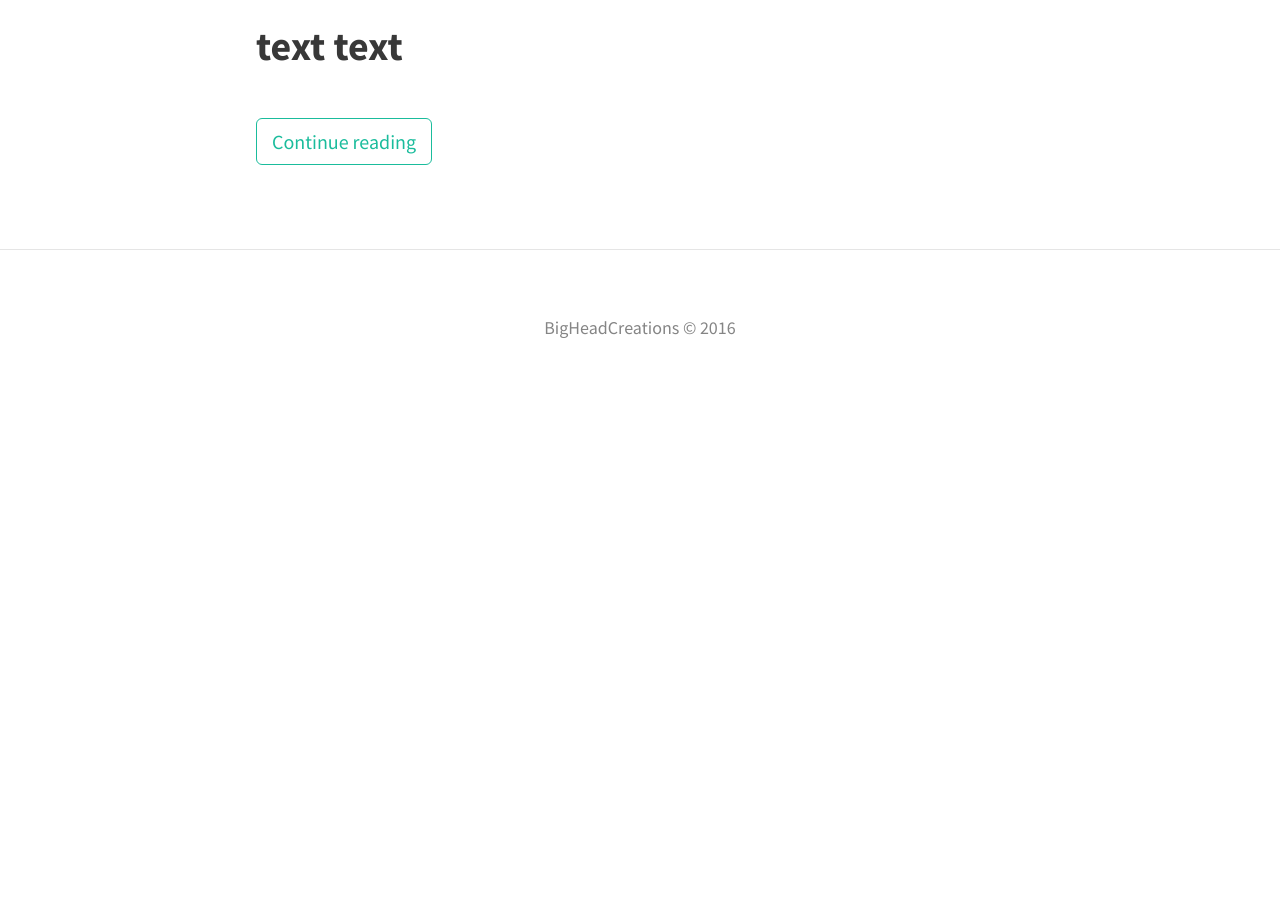
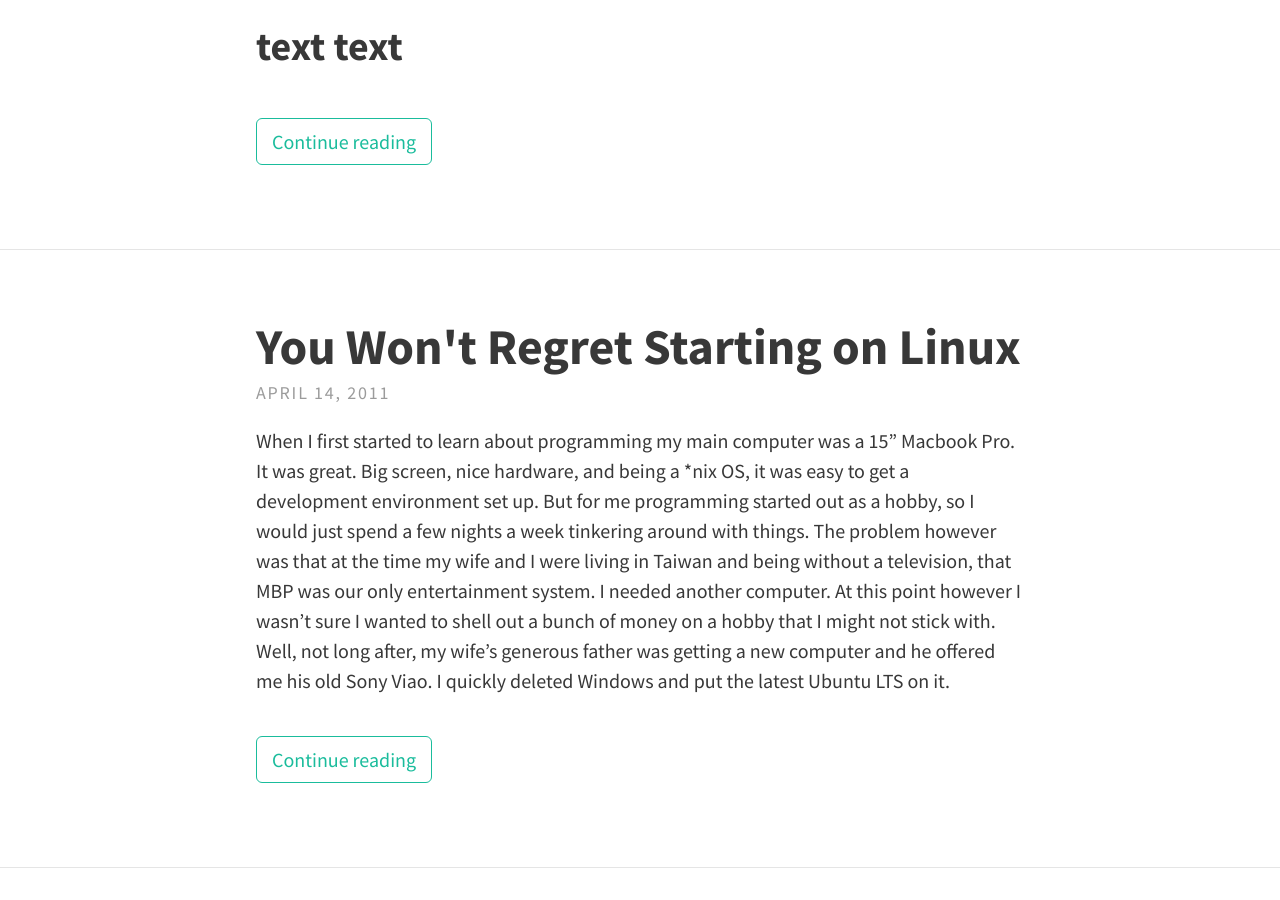
Before and after one commit to BigHeadCreations/bigheadcreations.github.io, a Jekyll site: the page built from index.html, in a window 1280 px wide and 900 px high, scrolled down 1652 px. Built offline with Jekyll 4.4.1, drawn with Linux system fonts in a browser that asks for light colours; nearby versions of some CDN libraries; Markdown is read by kramdown in place of the engine named in the settings; the list of posts is cut into pages by our own code; before the commit the page ends 2057 px from its top, so only the background shows below that.

Commit message:
added linux post

```diff
--- a/_config.yml
+++ b/_config.yml
@@ -60,7 +60,7 @@ paginate: 5
 paginate_path: "blog/page:num"
 
 # BUILD SETTINGS
-markdown: kramdown
+markdown: redcarpet
 highlighter: pygments
 sass:
   sass_dir: _sass
--- /dev/null
+++ b/_posts/2011-4-14-start-with-linux.md
@@ -0,0 +1,15 @@
+---
+layout: post
+title: You Won't Regret Starting on Linux
+---
+
+When I first started to learn about programming my main computer was a 15" Macbook Pro. It was great. Big screen, nice hardware, and being a *nix OS, it was easy to get a development environment set up. But for me programming started out as a hobby, so I would just spend a few nights a week tinkering around with things.  The problem however was that at the time my wife and I were living in Taiwan and being without a television, that MBP was our only entertainment system.  I needed another computer.  At this point however I wasn't sure I wanted to shell out a bunch of money on a hobby that I might not stick with. Well, not long after, my wife's generous father was getting a new computer and he offered me his old Sony Viao. I quickly deleted Windows and put the latest Ubuntu LTS on it.
+
+### My impressions
+* Linux is great for starting out because it's **cheap**. You will more likely be able to find an old PC that runs a linux distro well enough than you will be able to find a decent mac.
+
+* The majority of tutorials on the web are geared towards *nix systems, so having a Linux dev machine will be easier than trying to go at it on Windows.
+
+* It will teach you about the command line and more about computers in general than if you just use a Mac or Windows machine. (I remember the first time I had to boot into the command line and use `vi` to fix some configuration I messed up that caused the GUI environment not to boot was really exciting - although of course this would not have even happened if I would have been on a Mac/Windows machine - but it was a great learning experience)
+
+So my advice to you if you are just starting out: give Linux a shot. You will learn a lot. And whether you will continue to use it  as you main dev machine or not is up to you, but I'm pretty sure you won't regret you tried it.
```
